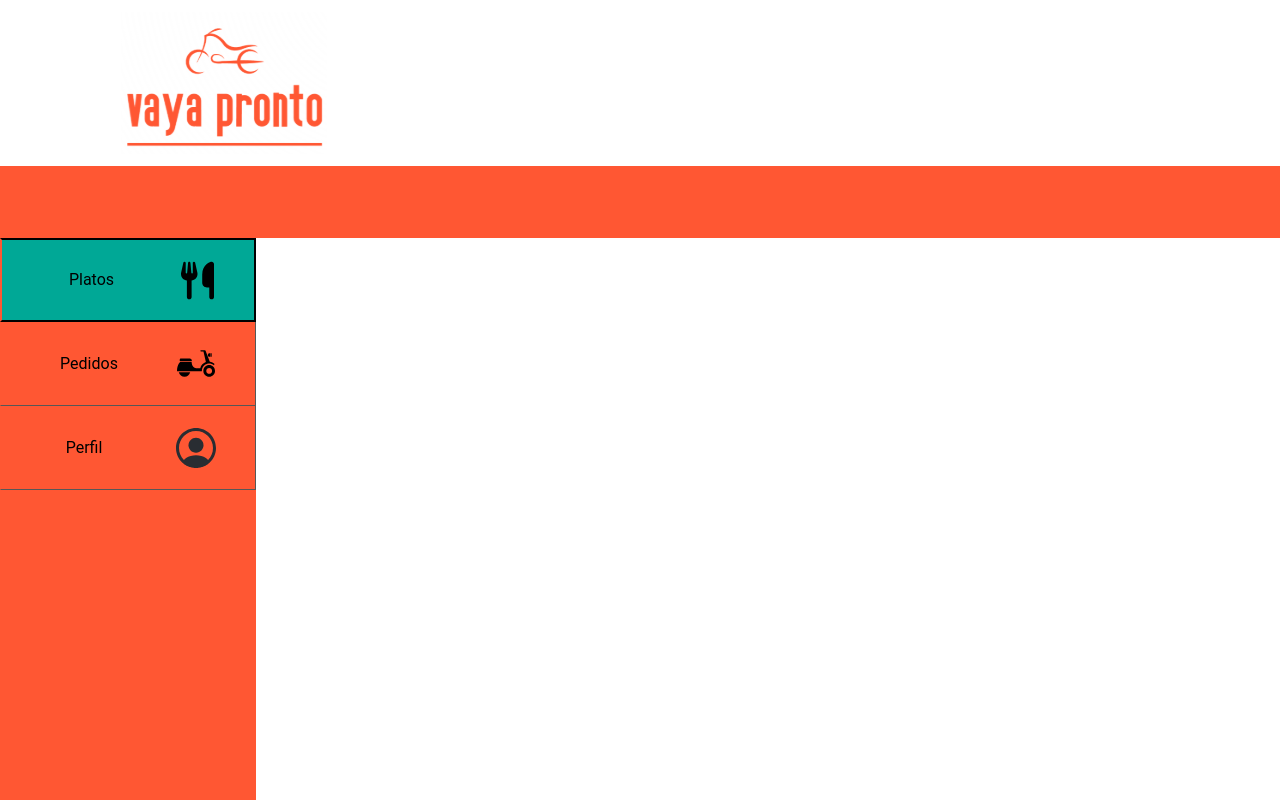
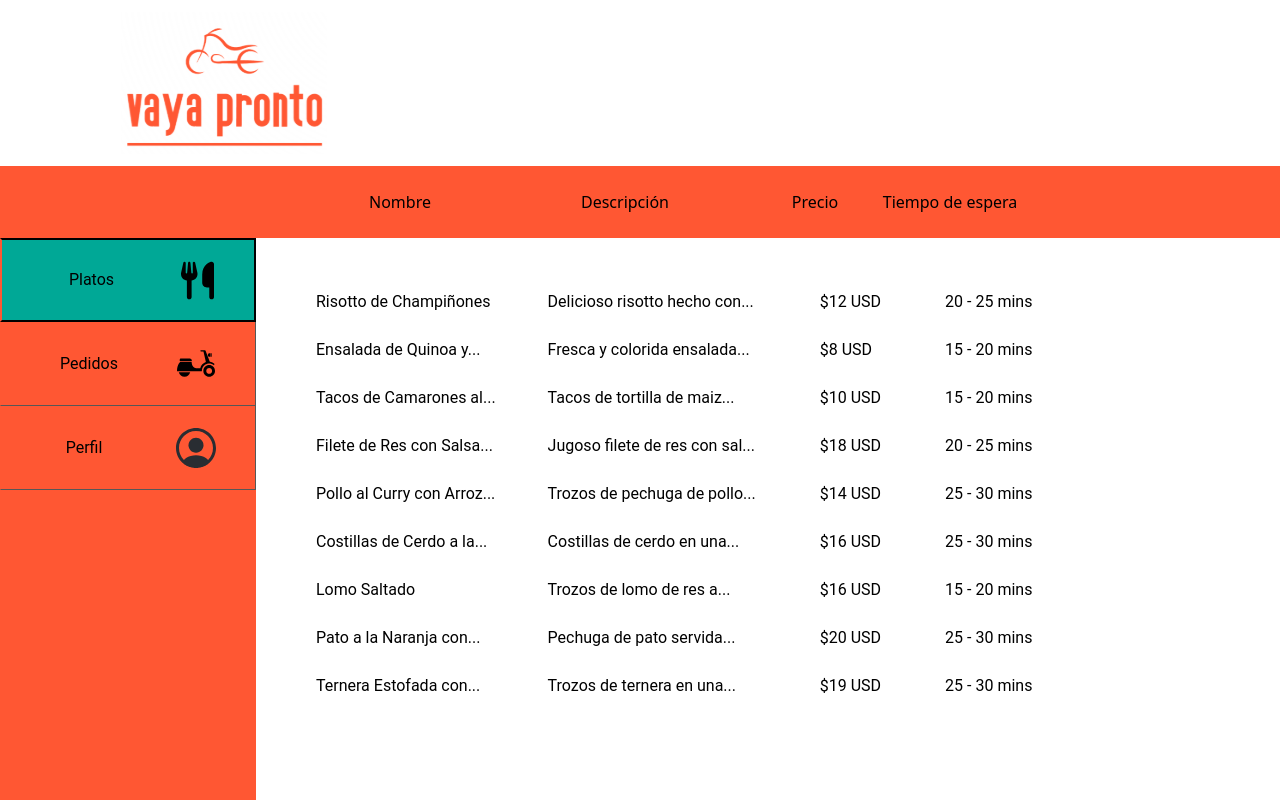
Before and after one commit to No-Country/C16-20-N-Node-React, a React (Vite) app in the folder frontend/: page /dashboardRestaurant in a window 1280 px wide. Both pictures are taken after a click on the button "Platos". Shown: the top 800 px of the page. Built offline with nearby package versions, Linux system fonts and the light colour scheme.

Commit message:
new file:   frontend/src/assets/products.json 	modified:   frontend/src/layouts/dashboardRestaurant.jsx 	modified:   frontend/src/pages/restaurant/manageProducts.jsx

```diff
--- /dev/null
+++ b/frontend/src/assets/products.json
@@ -0,0 +1,56 @@
+[
+    {
+        "nombre": "Risotto de Champiñones",
+        "descripcion": "Delicioso risotto hecho con...",
+        "precio": "$12 USD",
+        "tiempo": "20 - 25 mins"
+    },
+    {
+        "nombre": "Ensalada de Quinoa y...",
+        "descripcion": "Fresca y colorida ensalada...",
+        "precio": "$8 USD",
+        "tiempo": "15 - 20 mins"
+    },
+    {
+        "nombre": "Tacos de Camarones al...",
+        "descripcion": "Tacos de tortilla de maiz...",
+        "precio": "$10 USD",
+        "tiempo": "15 - 20 mins"
+    },
+    {
+        "nombre": "Filete de Res con Salsa...",
+        "descripcion": "Jugoso filete de res con sal...",
+        "precio": "$18 USD",
+        "tiempo": "20 - 25 mins"
+    },
+    {
+        "nombre": "Pollo al Curry con Arroz...",
+        "descripcion": "Trozos de pechuga de pollo...",
+        "precio": "$14 USD",
+        "tiempo": "25 - 30 mins"
+    },
+    {
+        "nombre": "Costillas de Cerdo a la...",
+        "descripcion": "Costillas de cerdo en una...",
+        "precio": "$16 USD",
+        "tiempo": "25 - 30 mins"
+    },
+    {
+        "nombre": "Lomo Saltado",
+        "descripcion": "Trozos de lomo de res a...",
+        "precio": "$16 USD",
+        "tiempo": "15 - 20 mins"
+    },
+    {
+        "nombre": "Pato a la Naranja con...",
+        "descripcion": "Pechuga de pato servida...",
+        "precio": "$20 USD",
+        "tiempo": "25 - 30 mins"
+    },
+    {
+        "nombre": "Ternera Estofada con...",
+        "descripcion": "Trozos de ternera en una...",
+        "precio": "$19 USD",
+        "tiempo": "25 - 30 mins"
+    }
+]
--- a/frontend/src/layouts/dashboardRestaurant.jsx
+++ b/frontend/src/layouts/dashboardRestaurant.jsx
@@ -4,6 +4,7 @@ import icon35 from '../assets/icon35.svg'
 import icon36 from '../assets/icon36.svg'
 import { useState } from 'react';
 import PerfilRestaurant from '../pages/restaurant/perfilRestaurant'
+import ManageProducts from '../pages/restaurant/manageProducts'
 
 const DashboardRestaurant = () => {
     const [selectedButton, setSelectedButton] = useState('Perfil');
@@ -25,14 +26,22 @@ const DashboardRestaurant = () => {
                     src={image12}
                     alt='image12'
                     className='
-                        h-[142px] w-[208px]
+                        h-[142px] w-[208px] min-w-[208px]
                     '/>
             </div>
             <div
                 className='
-                    flex min-h-[72px] w-full bg-[#FF5733]
+                    flex min-h-[72px] w-full bg-[#FF5733] items-center
                 '>
-
+                {selectedButton === 'Platos' &&
+                    <div className='flex w-full ml-[310px]'>
+                        <tr className=''>
+                            <td className=' w-[180px] min-w-[180px] text-center'>Nombre</td>
+                            <td className=' w-[270px] min-w-[270px] text-center'>Descripción</td>
+                            <td className=' w-[110px] min-w-[110px] text-center'>Precio</td>
+                            <td className=' w-[160px] min-w-[160px] text-center'>Tiempo de espera</td>
+                        </tr>
+                    </div>}
             </div>
             <div
                 className='
@@ -105,6 +114,7 @@ const DashboardRestaurant = () => {
                 </div>
                 <div>
                     {selectedButton === 'Perfil' && <PerfilRestaurant />}
+                    {selectedButton === 'Platos' && <ManageProducts />}
                 </div>
             </div>
         </div>
--- a/frontend/src/pages/restaurant/manageProducts.jsx
+++ b/frontend/src/pages/restaurant/manageProducts.jsx
@@ -1,11 +1,20 @@
+import productos from '../../assets/products.json';
+
 const ManageProducts = () => {
     return (
-        <div
-            className='
-                flex h-screen w-screen bg-white
-             '>
+        <div className='flex w-full ml-[40px] mt-[40px] min-w-[770px]'>
+            <div className='font-[roboto] text-[16px]'>
+                {productos.map((producto, index) => (
+                    <tr key={index}>
+                        <td className=' px-5 py-3'>{producto.nombre}</td>
+                        <td className=' px-8 py-3'>{producto.descripcion}</td>
+                        <td className=' px-8 py-3'>{producto.precio}</td>
+                        <td className=' px-8 py-3'>{producto.tiempo}</td>
+                    </tr>
+                ))}
+            </div>
         </div>
-    )
+    );
 }
 
 export default ManageProducts;
```
